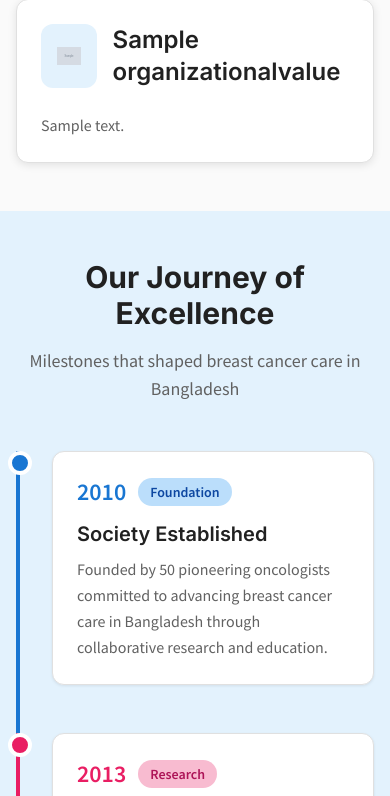
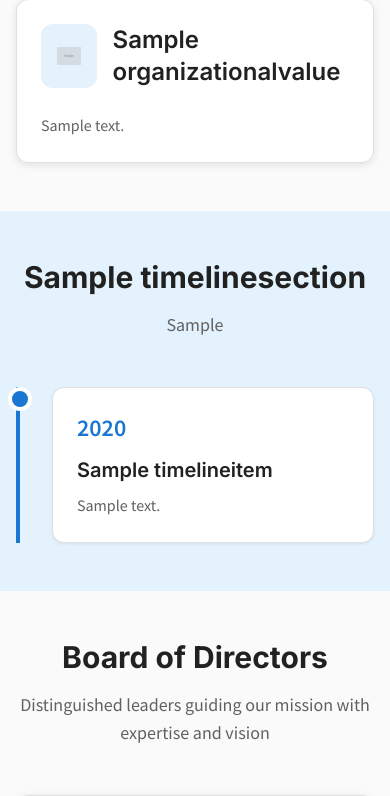
Before and after one commit to FKC117/bsbcs_website, a Django app: page /about/ in a window 390 px wide. Shown: the part 506-1302 px from the top of the page. Run offline with Django 5.2, Linux system fonts and the light colour scheme; tables that the repository leaves empty hold one stand-in row (values such as "Sample post"); grey boxes marked "Sample" are stand-in pictures; some libraries are stand-ins or nearby versions; some web fonts are replaced.

Commit message:
Timeline section in about page has been dynamically pulling.

```diff
--- a/bsbcs/templates/pages/about.html
+++ b/bsbcs/templates/pages/about.html
@@ -143,94 +143,72 @@
     </section>
 
     <!-- Timeline Section -->
+    {% if timeline_section and timeline_items %}
     <section class="section bg-primary-50">
         <div class="container-custom">
             <div class="text-center mb-12">
-                <h2 class="text-3xl md:text-4xl font-headline font-bold text-text-primary mb-4">Our Journey of Excellence</h2>
-                <p class="text-lg text-text-secondary">Milestones that shaped breast cancer care in Bangladesh</p>
+                <h2 class="text-3xl md:text-4xl font-headline font-bold text-text-primary mb-4">{{ timeline_section.title }}</h2>
+                {% if timeline_section.intro %}
+                <p class="text-lg text-text-secondary">{{ timeline_section.intro }}</p>
+                {% endif %}
             </div>
 
             <div class="max-w-4xl mx-auto">
-                <!-- Timeline Item 1 -->
-                <div class="relative pl-8 pb-12 border-l-4 border-primary">
-                    <div class="absolute -left-3 top-0 w-6 h-6 bg-primary rounded-full border-4 border-surface"></div>
-                    <div class="card hover-lift hover-shadow">
-                        <div class="flex items-center gap-3 mb-3">
-                            <span class="text-2xl font-bold text-primary">2010</span>
-                            <span class="px-3 py-1 bg-primary-100 text-primary-800 rounded-full text-sm font-semibold">Foundation</span>
+                {% for item in timeline_items %}
+                    {% if forloop.counter|divisibleby:3 %}
+                        <!-- Timeline Item - accent color -->
+                        <div class="relative pl-8 {% if not forloop.last %}pb-12{% endif %} border-l-4 border-accent">
+                            <div class="absolute -left-3 top-0 w-6 h-6 bg-accent rounded-full border-4 border-surface"></div>
+                            <div class="card hover-lift hover-shadow">
+                                <div class="flex items-center gap-3 mb-3">
+                                    {% if item.event_date %}
+                                    <span class="text-2xl font-bold text-accent">{{ item.event_date|date:"Y" }}</span>
+                                    {% endif %}
+                                </div>
+                                <h3 class="text-xl font-headline font-semibold text-text-primary mb-2">{{ item.title }}</h3>
+                                {% if item.description %}
+                                <p class="text-text-secondary">{{ item.description }}</p>
+                                {% endif %}
+                            </div>
                         </div>
-                        <h3 class="text-xl font-headline font-semibold text-text-primary mb-2">Society Established</h3>
-                        <p class="text-text-secondary">Founded by 50 pioneering oncologists committed to advancing breast cancer care in Bangladesh through collaborative research and education.</p>
-                    </div>
-                </div>
-
-                <!-- Timeline Item 2 -->
-                <div class="relative pl-8 pb-12 border-l-4 border-secondary">
-                    <div class="absolute -left-3 top-0 w-6 h-6 bg-secondary rounded-full border-4 border-surface"></div>
-                    <div class="card hover-lift hover-shadow">
-                        <div class="flex items-center gap-3 mb-3">
-                            <span class="text-2xl font-bold text-secondary">2013</span>
-                            <span class="px-3 py-1 bg-secondary-100 text-secondary-800 rounded-full text-sm font-semibold">Research</span>
+                    {% elif forloop.counter|divisibleby:2 %}
+                        <!-- Timeline Item - secondary color -->
+                        <div class="relative pl-8 {% if not forloop.last %}pb-12{% endif %} border-l-4 border-secondary">
+                            <div class="absolute -left-3 top-0 w-6 h-6 bg-secondary rounded-full border-4 border-surface"></div>
+                            <div class="card hover-lift hover-shadow">
+                                <div class="flex items-center gap-3 mb-3">
+                                    {% if item.event_date %}
+                                    <span class="text-2xl font-bold text-secondary">{{ item.event_date|date:"Y" }}</span>
+                                    {% endif %}
+                                </div>
+                                <h3 class="text-xl font-headline font-semibold text-text-primary mb-2">{{ item.title }}</h3>
+                                {% if item.description %}
+                                <p class="text-text-secondary">{{ item.description }}</p>
+                                {% endif %}
+                            </div>
                         </div>
-                        <h3 class="text-xl font-headline font-semibold text-text-primary mb-2">First National Research Initiative</h3>
-                        <p class="text-text-secondary">Launched comprehensive multi-center study on breast cancer prevalence and treatment outcomes across Bangladesh, establishing baseline data for future research.</p>
-                    </div>
-                </div>
-
-                <!-- Timeline Item 3 -->
-                <div class="relative pl-8 pb-12 border-l-4 border-accent">
-                    <div class="absolute -left-3 top-0 w-6 h-6 bg-accent rounded-full border-4 border-surface"></div>
-                    <div class="card hover-lift hover-shadow">
-                        <div class="flex items-center gap-3 mb-3">
-                            <span class="text-2xl font-bold text-accent">2016</span>
-                            <span class="px-3 py-1 bg-accent-100 text-accent-800 rounded-full text-sm font-semibold">Recognition</span>
+                    {% else %}
+                        <!-- Timeline Item - primary color -->
+                        <div class="relative pl-8 {% if not forloop.last %}pb-12{% endif %} border-l-4 border-primary">
+                            <div class="absolute -left-3 top-0 w-6 h-6 bg-primary rounded-full border-4 border-surface"></div>
+                            <div class="card hover-lift hover-shadow">
+                                <div class="flex items-center gap-3 mb-3">
+                                    {% if item.event_date %}
+                                    <span class="text-2xl font-bold text-primary">{{ item.event_date|date:"Y" }}</span>
+                                    {% endif %}
+                                </div>
+                                <h3 class="text-xl font-headline font-semibold text-text-primary mb-2">{{ item.title }}</h3>
+                                {% if item.description %}
+                                <p class="text-text-secondary">{{ item.description }}</p>
+                                {% endif %}
+                            </div>
                         </div>
-                        <h3 class="text-xl font-headline font-semibold text-text-primary mb-2">International Partnership</h3>
-                        <p class="text-text-secondary">Established formal collaboration with American Society of Clinical Oncology (ASCO), bringing international expertise to Bangladesh.</p>
-                    </div>
-                </div>
-
-                <!-- Timeline Item 4 -->
-                <div class="relative pl-8 pb-12 border-l-4 border-primary">
-                    <div class="absolute -left-3 top-0 w-6 h-6 bg-primary rounded-full border-4 border-surface"></div>
-                    <div class="card hover-lift hover-shadow">
-                        <div class="flex items-center gap-3 mb-3">
-                            <span class="text-2xl font-bold text-primary">2019</span>
-                            <span class="px-3 py-1 bg-primary-100 text-primary-800 rounded-full text-sm font-semibold">Education</span>
-                        </div>
-                        <h3 class="text-xl font-headline font-semibold text-text-primary mb-2">National Training Program</h3>
-                        <p class="text-text-secondary">Launched comprehensive training program for healthcare professionals, reaching 1,000+ medical practitioners across Bangladesh.</p>
-                    </div>
-                </div>
-
-                <!-- Timeline Item 5 -->
-                <div class="relative pl-8 pb-12 border-l-4 border-secondary">
-                    <div class="absolute -left-3 top-0 w-6 h-6 bg-secondary rounded-full border-4 border-surface"></div>
-                    <div class="card hover-lift hover-shadow">
-                        <div class="flex items-center gap-3 mb-3">
-                            <span class="text-2xl font-bold text-secondary">2022</span>
-                            <span class="px-3 py-1 bg-secondary-100 text-secondary-800 rounded-full text-sm font-semibold">Innovation</span>
-                        </div>
-                        <h3 class="text-xl font-headline font-semibold text-text-primary mb-2">AI Research Initiative</h3>
-                        <p class="text-text-secondary">Pioneered AI-powered early detection research, achieving 95% accuracy in mammography interpretation and setting new standards for diagnostic excellence.</p>
-                    </div>
-                </div>
-
-                <!-- Timeline Item 6 -->
-                <div class="relative pl-8">
-                    <div class="absolute -left-3 top-0 w-6 h-6 bg-accent rounded-full border-4 border-surface"></div>
-                    <div class="card hover-lift hover-shadow">
-                        <div class="flex items-center gap-3 mb-3">
-                            <span class="text-2xl font-bold text-accent">2025</span>
-                            <span class="px-3 py-1 bg-accent-100 text-accent-800 rounded-full text-sm font-semibold">Present</span>
-                        </div>
-                        <h3 class="text-xl font-headline font-semibold text-text-primary mb-2">Leading Regional Authority</h3>
-                        <p class="text-text-secondary">Now serving 2,500+ members with 1,200+ research publications, recognized as South Asia's premier breast cancer research and education society.</p>
-                    </div>
-                </div>
+                    {% endif %}
+                {% endfor %}
             </div>
         </div>
     </section>
+    {% endif %}
 
     <!-- Leadership Section -->
     <section class="section">
--- a/bsbcs/website/views.py
+++ b/bsbcs/website/views.py
@@ -14,7 +14,7 @@ from .models import (
     HeroSection, CarouselItem, NewsTickerItem, QuickAccessCard, StatisticCounter,
     MemberSpotlight, ResearchHighlight, Event, CallToAction, BoardMember,
     Committee, Partnership, Award, AnnualReport, ResourceCategory, ResourceItem,
-    Webinar, Member, NavigationLink, OrganizationalValue
+    Webinar, Member, NavigationLink, OrganizationalValue, TimelineSection
 )
 
 
@@ -58,6 +58,12 @@ def about(request):
     awards = Award.objects.all().order_by('order', '-year')
     call_to_action = CallToAction.objects.filter(page='about').first()
     navigation_links = NavigationLink.objects.filter(is_active=True).order_by('order')
+
+    # Fetch timeline section with ordered items
+    timeline_section = TimelineSection.objects.order_by('order').first()
+    timeline_items = []
+    if timeline_section:
+        timeline_items = list(timeline_section.items.all())
 
     # Fetch organizational values grouped by type
     mission = OrganizationalValue.objects.filter(value_type='mission').first()
@@ -128,6 +134,8 @@ def about(request):
         'values_items': values_items,
         'values_header_title': values_header_title,
         'values_header_icon_url': values_header_icon_url,
+        'timeline_section': timeline_section,
+        'timeline_items': timeline_items,
     }
     return render(request, 'pages/about.html', context)
 
```
Also changed, not shown: bsbcs/website/admin.py (+14 -0 lines), bsbcs/website/models.py (+34 -0 lines), bsbcs/website/migrations/0012_timeline_section_item.py (added).
